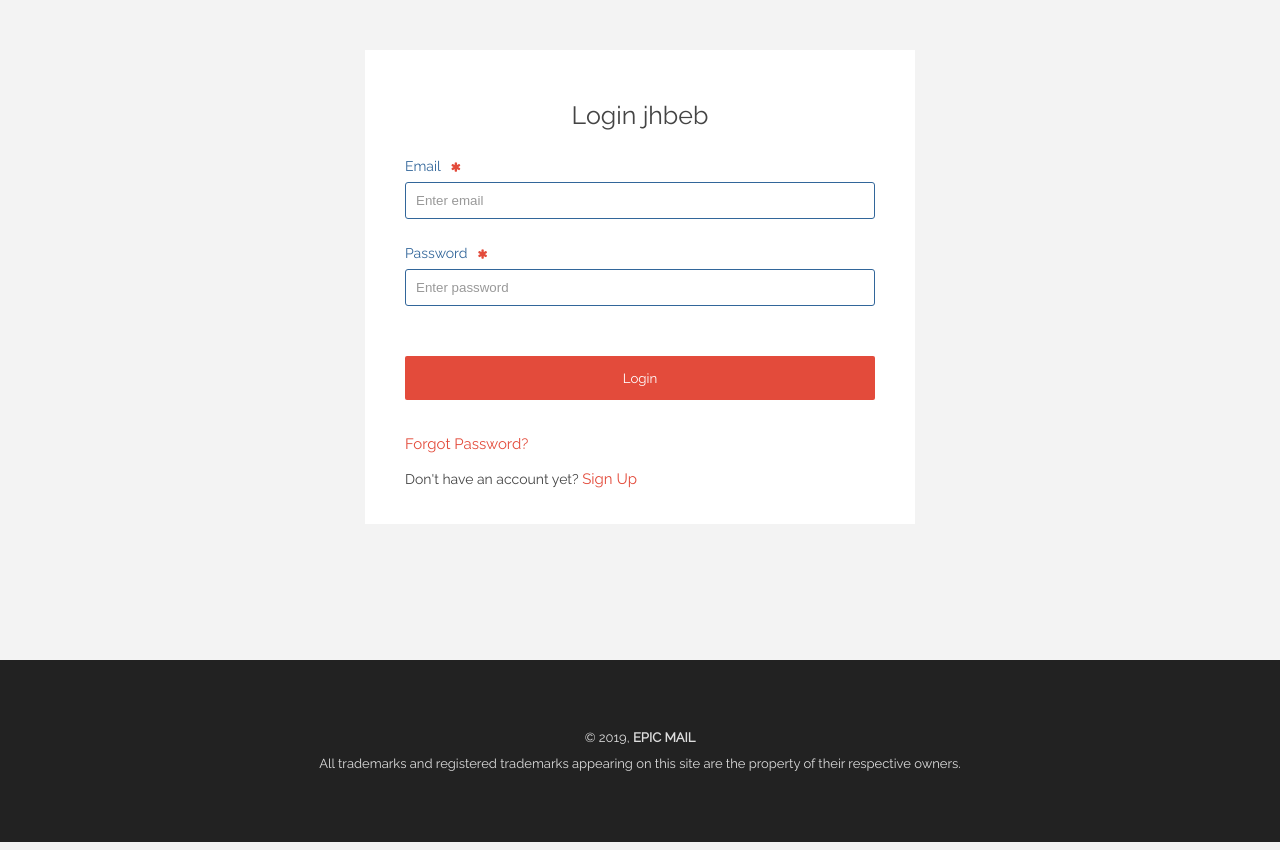
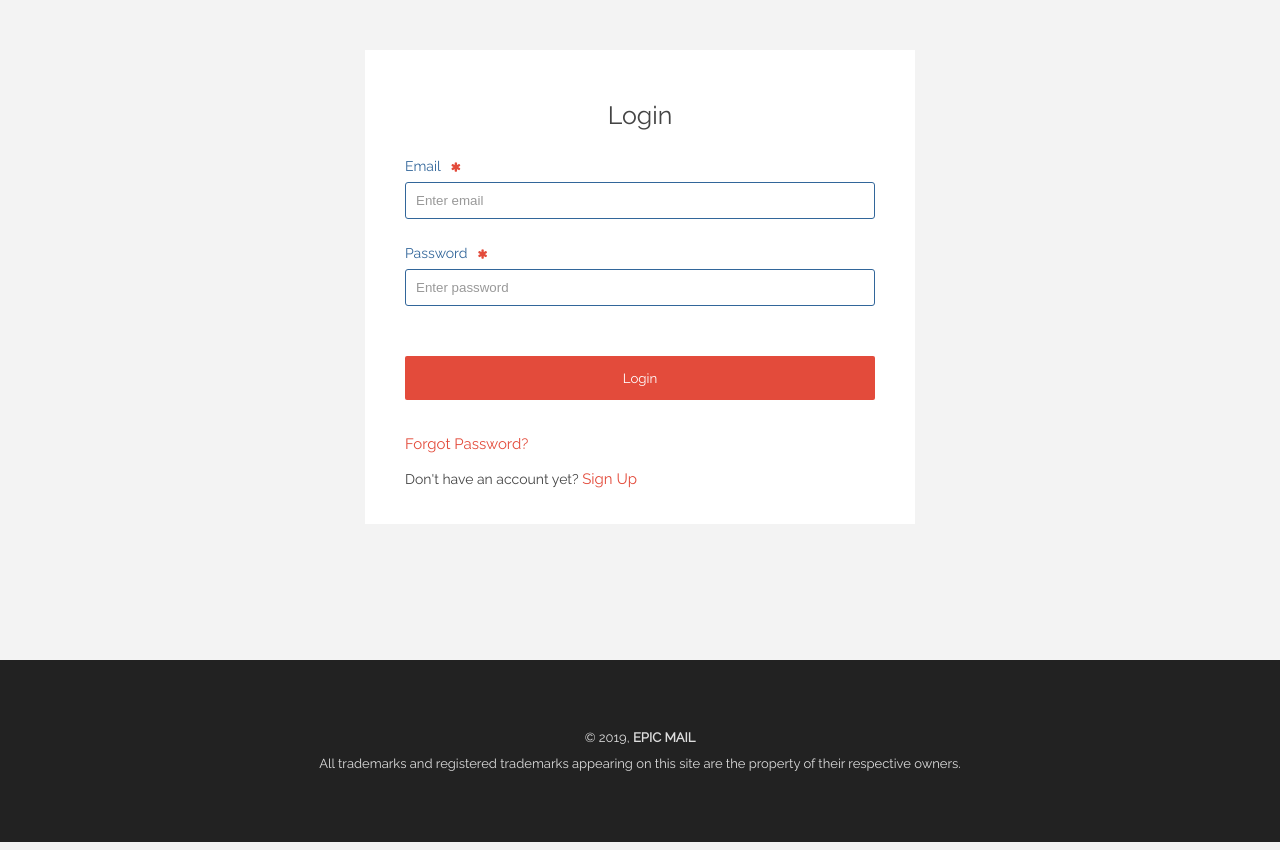
Before and after one commit to chizzydavid/epic-mail, a website: page UI/pages/sign-in.html in a window 1280 px wide. Shown: the part 80-930 px from the top of the page. Drawn offline with Linux system fonts and the light colour scheme; files whose address does not match are found by name.

Commit message:
fixed login

```diff
--- a/UI/pages/sign-in.html
+++ b/UI/pages/sign-in.html
@@ -28,7 +28,7 @@
 
         <form id="login-form" action="">
           <div>
-            <h3> Login jhbeb</h3>
+            <h3> Login </h3>
             <p class="fa fa-asterisk" id="form-feedback"></p>
 
             <p class="label">Email<i class="fa fa-asterisk"></i></p>
```
